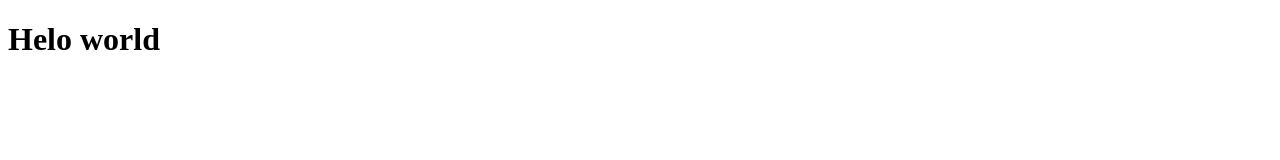
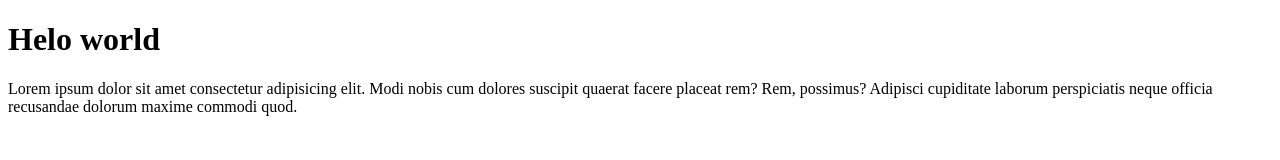
Before and after one commit to agustyapratama005/agustyapratama005-git-test, a plain HTML site: page index.html in a window 1280 px wide. Drawn offline with Linux system fonts and the light colour scheme.

Commit message:
menambahkan paragraph

```diff
--- a/index.html
+++ b/index.html
@@ -8,5 +8,7 @@
 </head>
 <body>
     <h1>Helo world</h1>
+
+    <p>Lorem ipsum dolor sit amet consectetur adipisicing elit. Modi nobis cum dolores suscipit quaerat facere placeat rem? Rem, possimus? Adipisci cupiditate laborum perspiciatis neque officia recusandae dolorum maxime commodi quod.</p>
 </body>
 </html>
```
